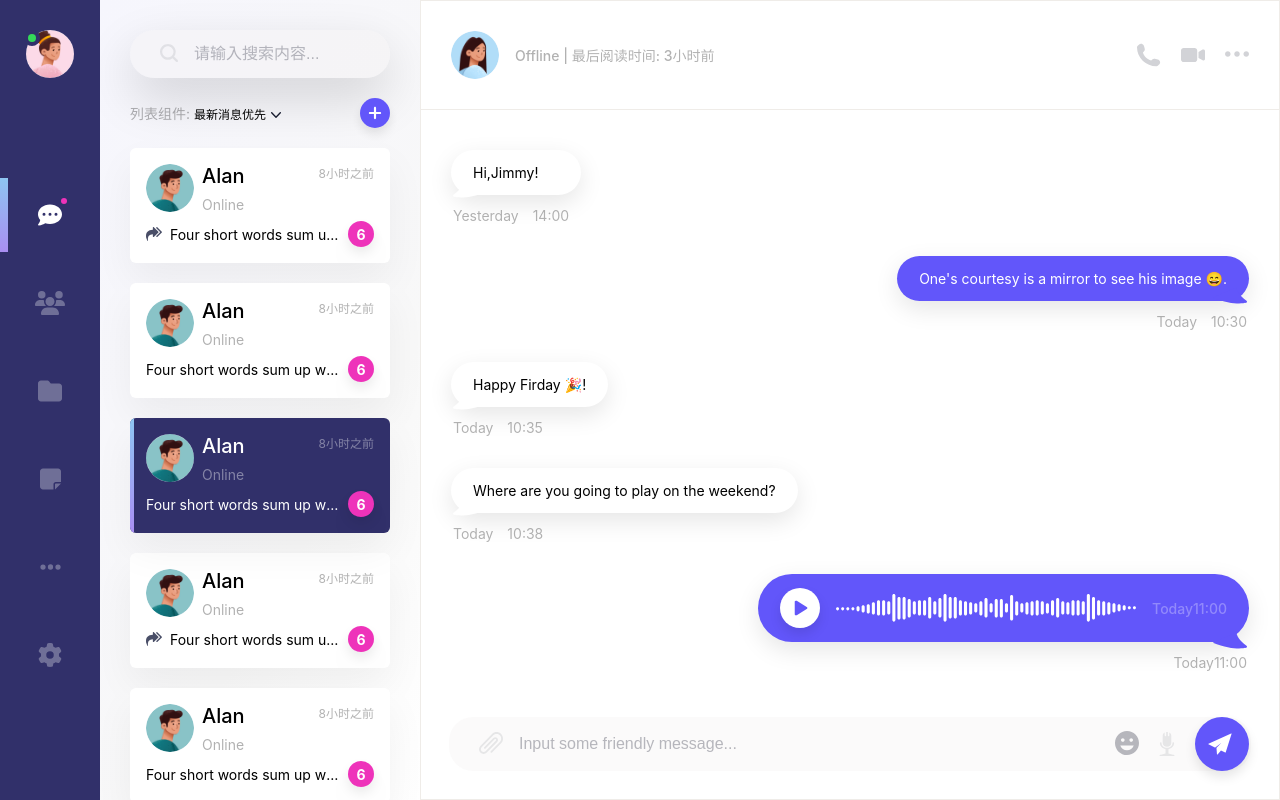
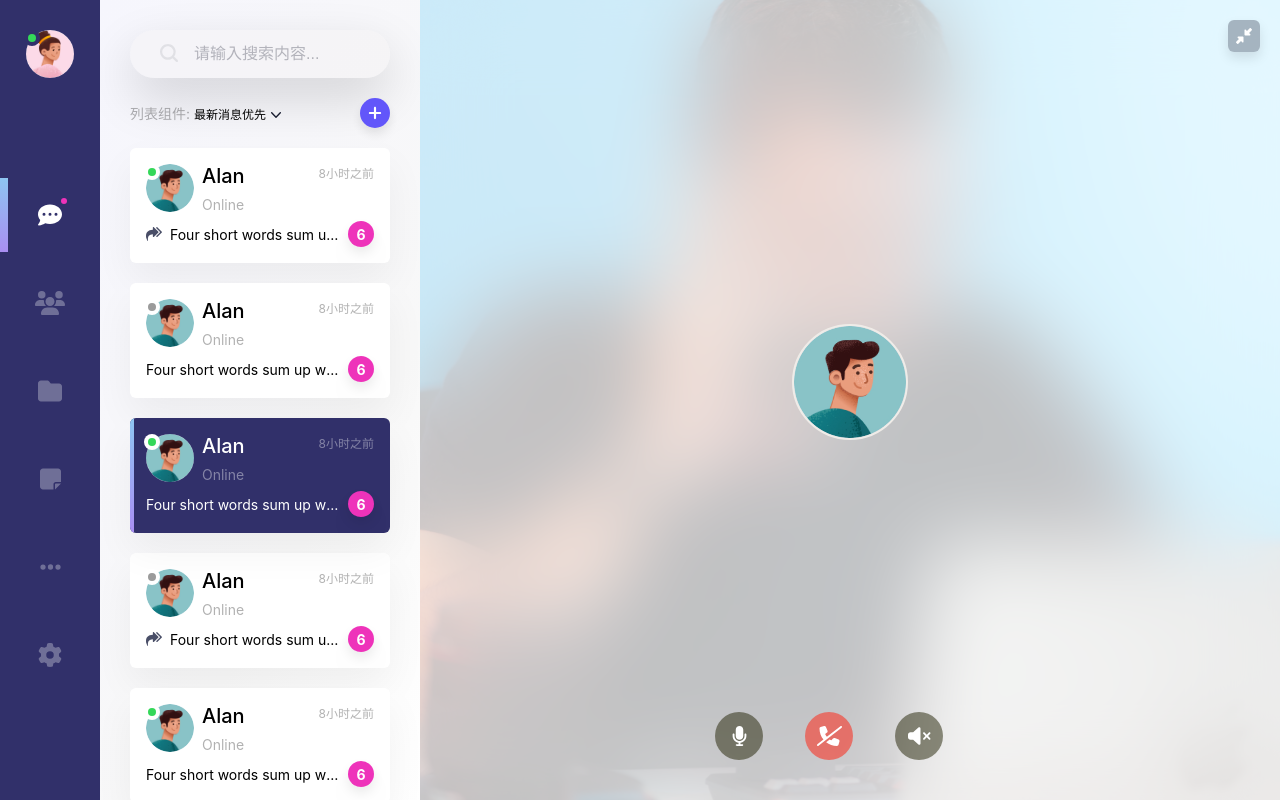
Before and after one commit to Caiyuzhen/chat_ui_exercise, a React (Create React App) app: page / in a window 1280 px wide. Both pictures are taken after a click on the element 1149 px from the left and 55 px from the top of the page. Built offline with nearby package versions, Linux system fonts and the light colour scheme.

Commit message:
Updat Conversation Route

```diff
--- a/package.json
+++ b/package.json
@@ -15,6 +15,7 @@
     "react-dom": "^18.2.0",
     "react-router-dom": "^6.3.0",
     "react-scripts": "5.0.1",
+    "react-spring": "^9.5.2",
     "styled-components": "^5.3.5",
     "web-vitals": "^2.1.0"
   },
--- a/src/components/Avatar/style.js
+++ b/src/components/Avatar/style.js
@@ -33,8 +33,8 @@ const StatusIcon = styled.div`
   top:4px;
 
   /*⚡️用伪元素添加元素
-  	前面有绿色圆点，内容后面有白色圆点
-	& 表示外层父 div ，也可以省略【类比图层的概念】
+  		前面有绿色圆点，内容后面有白色圆点
+		& 表示外层父 div ，也可以省略【类比图层的概念】
   */
   &::before{
 	${( { size } ) => circleMixinFunc("white",size)};
--- a/src/components/Conversation/index.js
+++ b/src/components/Conversation/index.js
@@ -6,6 +6,7 @@ import ChatBubble from 'components/ChatBubble'
 import Footer from 'components/Footer'
 import VoiceMessage from 'components/VoiceMessage'
 import Profile from 'components/Profile'
+import VideoCall from 'components/VideoCall'
 
 
 
@@ -15,15 +16,23 @@ function Conversation({children,...rest}) {
 	//点击展开侧边栏的事件(🔥🔥记得要一层层传递到 TitleBar 的 Avatar 的 Onclick 事件中去！！)
 	const [showDrawer, setShowDrawer] = useState(false)
 
+	//点击展开视频通话组件的事件
+	const [showVideoCalling, setVideoCalling] = useState(false)
 
+	if(!showVideoCalling){//取反为 true 时候显示 Chat 视图
 		return (
-		// 👇把其他所有 ...rest 属性交给 StyleConversation
-		<StyleConversation showDrawer={showDrawer} {...rest}>
+			//🔥🔥👇给 ChatArea 传递属性!!!别忘了！
+			<StyleConversation showDrawer={showDrawer} showVideoCalling={showVideoCalling} {...rest}>
 				<ChatArea>
 					{/* 点击后展开右侧边栏的事件,点击后取反！ */}
 					<TitleBar
-					onAvatarClick={()=> setShowDrawer(!showDrawer)
-				}/>
+						name={'Amy'}
+						avatarStatus={'online'}
+						//🔥🔥给 Titlebar 传递属性, 然后记得进入 TitleBar 去定义这个两个 onClick事件！！
+						//👇可以理解为从 TitleBar 内取出了 onAvatarClick 事件的回调参数
+						onAvatarClick={()=> setShowDrawer(!showDrawer)}
+						onVideoClick={()=> setVideoCalling(!showVideoCalling)}
+						/>
 					<ConversationContainer>
 						<ChatBubble time='Yesterday 14:00'>Hi,Jimmy!</ChatBubble>
 						<MyChatBubble time='Today 10:30' type='mine'>One's courtesy is a mirror to see his image 😄.</MyChatBubble>
@@ -44,6 +53,16 @@ function Conversation({children,...rest}) {
 		)
 	}
 
+	if(showVideoCalling){
+		return(
+			// 🔥🔥给 VideoCall 传递一个属性, 让点击挂断电话时候能够关闭页面
+			<VideoCall onHangOffClicked={()=>setVideoCalling(false)}/>
+		)
+	}
+
+
+}
+
 
 
 /*	🔥🔥用来检查 props 参数是否符合要求(定义属性规范)*/
--- a/src/components/EditProfile/index.js
+++ b/src/components/EditProfile/index.js
@@ -15,6 +15,7 @@ import Option from 'components/Option'
 import LabelContainer from 'components/LabelContainer'
 import Icon from 'components/Icon'
 import {faTwitter,faTumblr,faReddit} from '@fortawesome/free-brands-svg-icons'
+
 
 
 function EditProfile({children,...rest}) {
--- a/src/components/MessageList/index.js
+++ b/src/components/MessageList/index.js
@@ -35,6 +35,7 @@ function MessageList({children,...rest}) {
 							active={index === 2}//第 3 张为选中态
 							replied={index % 3 ===0}//每隔三个为已回复的状态
 							avatarSrc={face1}
+							avatarStatus={index % 2 === 0 ? 'online' : 'offline'}
 							name='Alan'
 							statusText='Online'
 							time='8小时之前'
--- a/src/components/TitleBar/index.js
+++ b/src/components/TitleBar/index.js
@@ -15,7 +15,8 @@ import 'styled-components/macro'//🔥🔥🔥很关键，能够使用 css`` 来
 
 
 function TitleBar({
-		onAvatarClick,  //🔥🔥头像的点击事件
+		onAvatarClick,  //🔥🔥记得在这里头像的点击事件参数！
+		onVideoClick,	//🔥🔥记得在这里定义 video icon 的点击事件参数！
 		avatarSrc,		//头像 url
 		avatarStatus,   //头像状态
 		name,			//用户名称
@@ -35,6 +36,7 @@ function TitleBar({
 		// 👇把其他所有 ...rest 属性交给 StyleTitleBar
 		<StyleTitleBar {...rest}>
 			<Avatar
+				//🔥🔥最终的事件触发函数
 				onClick={onAvatarClick}
 				src={avatarSrc}
 				status={avatarStatus}
@@ -51,8 +53,9 @@ function TitleBar({
 				</Paragraph>
 			</TitleArea>
 			<Actions>
-				<Icon icon={Call} color={theme.gray3} opacity={0.8} width={24} height={24}/>
-				<Icon icon={Camera} color={theme.gray3} opacity={0.8} width={24} height={24}/>
+				<Icon onClick={onVideoClick} icon={Call} color={theme.gray3} opacity={0.8} width={24} height={24}/>
+				{/* 🔥🔥最终的事件触发函数 */}
+				<Icon onClick={onVideoClick} icon={Camera} color={theme.gray3} opacity={0.8} width={24} height={24}/>
 				{/* ...更多icon */}
 				<Dropdown align='right' content={ItemsArr}/>
 				{/* <Icon icon={Options} color={theme.gray3} opacity={0.8} width={24} height={24}/> */}
--- a/src/components/VideoCall/index.js
+++ b/src/components/VideoCall/index.js
@@ -1,6 +1,6 @@
 import React, { useState } from 'react'
 import PropTypes from 'prop-types'
-import StyledVideoCall, { Action, ActionGroup, Minimize, Self, VideoCallAlert } from './style'
+import StyledVideoCall, { Action, ActionGroup, BgGlass, Minimize, Self, VideoCallAlert } from './style'
 import {faCompressAlt,faMicrophone,faPhoneSlash,faVolumeMute,faVideo,} from "@fortawesome/free-solid-svg-icons";
 import videoCaller from 'assets/images/videoCaller.jpg'
 import face1 from 'assets/images/face-male-1.jpg'
@@ -10,7 +10,10 @@ import Paragraph from 'components/Paragraph'
 import 'styled-components/macro'
 
 
-function VideoCall({children,...rest}) {
+function VideoCall({
+	onHangOffClicked,
+	children,
+	...rest}) {
 
 	const [fullScreen, SetScreen] = useState(true) //默认为 false, 渲染为全屏状态
 
@@ -26,7 +29,7 @@ function VideoCall({children,...rest}) {
 					onClick={() => SetScreen(true)}
 				>点击切换为全屏模式
 					</Paragraph>
-				<FontAwesomeIcon icon={faVideo} css={`grid-area: icon; font-size:20px;`}/>
+				<FontAwesomeIcon icon={faVideo} css={`grid-area:icon;  font-size:20px; path{fill:#6256FA}`}/>
 			</VideoCallAlert>
 		)
 	}
@@ -34,15 +37,17 @@ function VideoCall({children,...rest}) {
 	return (
 		// 👇把其他所有 ...rest 属性交给 StyledVideoCall
 		<StyledVideoCall src={videoCaller} {...rest}>
+			<BgGlass/>
 			{/* 👇最小化按钮, 点击后通过 hook 修改为最小化 */}
 			<Minimize shape='square' onClick={() => SetScreen(false)}>
 				<FontAwesomeIcon icon={faCompressAlt}/>
 			</Minimize>
 			<ActionGroup>
 				<Action>
-					<FontAwesomeIcon icon={faMicrophone}/>
+					<FontAwesomeIcon icon={faMicrophone} />
 				</Action>
-				<Action type='hangOff'>
+				{/* 🔥🔥绑定 onHangOffClicked 参数, 向上一层 Conversation 传递, 点击时关闭页面 */}
+				<Action type='hangOff' onClick={onHangOffClicked}>
 					<FontAwesomeIcon icon={faPhoneSlash}/>
 				</Action>
 				<Action>
@@ -50,6 +55,7 @@ function VideoCall({children,...rest}) {
 				</Action>
 			</ActionGroup>
 			<Self src={face1} size='112px'/>
+
 		</StyledVideoCall>
 	)
 }
--- a/src/components/VideoCall/style.js
+++ b/src/components/VideoCall/style.js
@@ -6,7 +6,7 @@ import { card } from "utils/mixin"
 
 //正常最大化的视频会议样式
 const StyledVideoCall = styled.div`
-	height: 60vh;
+	height: 100vh;
 	padding:20px;
 	padding-bottom: 40px;
 
@@ -22,6 +22,19 @@ const StyledVideoCall = styled.div`
 		'self'
 		'actions';
 `;
+
+
+//毛玻璃遮罩
+const BgGlass = styled.div`
+	position: absolute;
+	top:0;
+	left:0;
+	height: 100vh;
+	width: 100vw;
+	background: rgba(255, 255, 255, .75);
+	-webkit-backdrop-filter: blur(40px);
+	backdrop-filter: blur(40px);
+`
 
 
 //最小化按钮
@@ -95,4 +108,4 @@ const VideoCallAlert = styled.div`
 
 
 export default StyledVideoCall;
-export {ActionGroup, Action, Minimize, Self, VideoCallAlert};
+export {ActionGroup, Action, Minimize, Self, VideoCallAlert, BgGlass};
```
Also changed, not shown: 1 other file (tests, documents, lock files or other folders). Lines whose indentation alone changed are shown as unchanged.
